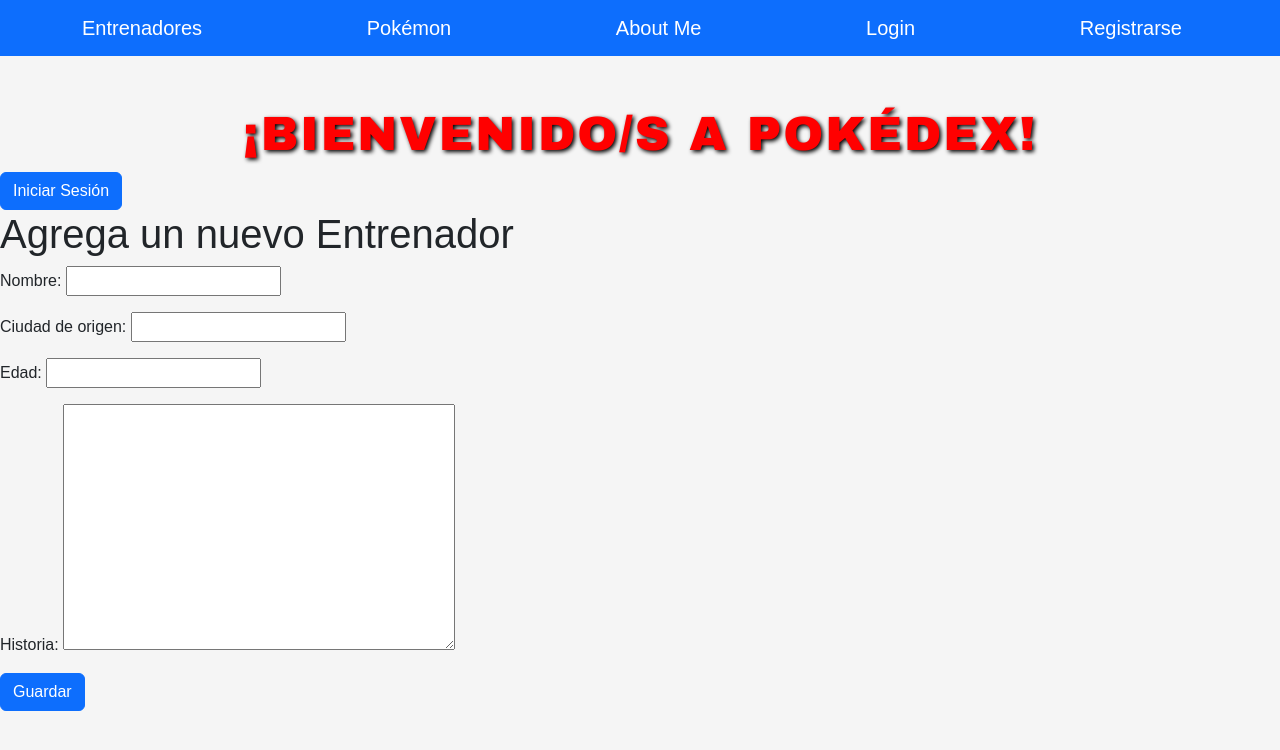
After one commit to Shorsh7/Jorge-Fracalossi-Entrega-Final, a Django app: page /pokedex/entrenador_create/ in a window 1280 px wide. The commit adds this page. Shown: the top 750 px of the page. Run offline with Django 5.2, Linux system fonts and the light colour scheme; some libraries are stand-ins or nearby versions.

Commit message:
add: bootstrap, class Entrenador, navbar, búsqueda

```diff
--- a/project/Pokedex/models.py
+++ b/project/Pokedex/models.py
@@ -3,6 +3,7 @@ from django.db import models
 class Pokemon(models.Model):
     nombre = models.CharField(max_length=200)
     tipo = models.CharField(max_length=200)
+    numero = models.IntegerField(null=True)
     habilidad = models.CharField(max_length=200)
     descripcion = models.TextField()
 
--- /dev/null
+++ b/project/Pokedex/templates/Entrenador/entrenador_create.html
@@ -0,0 +1,17 @@
+{% extends "core/base.html" %}
+
+{% block title %}
+    <h1>Agrega un nuevo Entrenador</h1>
+{% endblock title %}
+
+{% block content %}
+    <h1>Agrega un nuevo Entrenador</h1>
+    {% if error %}
+        <p style="color: blue; font-weight: bold"> ERROR: {{ error }}</p>
+    {% endif %}
+    <form method="post" action="{% url 'Pokedex:entrenador_create' %}">
+        {% csrf_token %}
+        {{ form.as_p }}
+        <button type="submit" class="btn btn-primary">Guardar</button>
+    </form>
+{% endblock content %}
--- a/project/Pokedex/templates/Pokedex/create.html
+++ b/project/Pokedex/templates/Pokemon/pokemon_create.html
@@ -8,7 +8,7 @@
     {% if error %}
         <p style="color: blue; font-weight: bold"> ERROR: {{ error }}</p>
     {% endif %}
-    <form method="post">
+    <form method="post" action="{% url 'Pokedex:pokemon_create' %}">
         {% csrf_token %}
         {{ form.as_p }}
         <button type="submit" class="btn btn-primary">Guardar</button>
--- a/project/Pokedex/views.py
+++ b/project/Pokedex/views.py
@@ -9,32 +9,36 @@ def home(request):
     context = {"pokemons": query}
     return render(request, "Pokedex/index.html", context)
 
+def pokemon_home(request):
+    query = models.Pokemon.objects.all()
+    context = {"pokemons": query}
+    return render(request, "Pokemon/index.html", context)
+
 def pokemon_create(request):
-    if(request.method == "POST"):
+    if request.method == "POST":
         form = PokemonForm(request.POST)
         if form.is_valid():
             form.save()
             return redirect("Pokedex:pokemon_home")
         else:
-            form2 = PokemonForm()
-            return render(request, "Pokemon/pokemon_create.html", {"error": form.errors, "form": form2})
-
-def pokemon_home(request):
-    query = models.Pokemon.objects.all()
-    context = {"pokemons": query}
-    return render(request, "Pokedex/pokedex_home.html", context)
-
-def entrenador_create(request):
-    if(request.method == "POST"):
-        form = EntrenadorForm(request.POST)
-        if form.is_valid():
-            form.save()
-            return redirect("Pokedex:pokemon_home")
-        else:
-            form2 = EntrenadorForm()
-            return render(request, "Pokedex/entrenador_create.html", {"error": form.errors, "form": form2})
+            return render(request, "Pokemon/pokemon_create.html", {"error": form.errors, "form": form})
+    else:
+        form = PokemonForm()
+        return render(request, "Pokemon/pokemon_create.html", {"form": form})
 
 def entrenador_home(request):
     query = models.Entrenador.objects.all()
     context = {"entrenadores": query}
-    return render(request, "Pokedex/entrenador_home.html", context)
+    return render(request, "Entrenador/index.html", context)
+
+def entrenador_create(request):
+    if request.method == "POST":
+        form = EntrenadorForm(request.POST)
+        if form.is_valid():
+            form.save()
+            return redirect("Pokedex:entrenador_home")
+        else:
+            return render(request, "Entrenador/entrenador_create.html", {"error": form.errors, "form": form})
+    else:
+        form = EntrenadorForm()
+    return render(request, "Entrenador/entrenador_create.html", {"form": form})
--- a/project/config/settings.py
+++ b/project/config/settings.py
@@ -39,6 +39,7 @@ INSTALLED_APPS = [
     'django.contrib.staticfiles',
     'core',
     'Pokedex',
+    'bootstrap5',
 ]
 
 MIDDLEWARE = [
--- a/project/config/urls.py
+++ b/project/config/urls.py
@@ -16,8 +16,10 @@ Including another URLconf
 """
 from django.contrib import admin
 from django.urls import path, include
+from core import views
 
 urlpatterns = [
     path('admin/', admin.site.urls),
-    path('', include('core.urls')),
+    path('', views.home),
+    path('pokedex/', include('Pokedex.urls', namespace='pokedex')),
 ]
--- a/project/core/templates/core/base.html
+++ b/project/core/templates/core/base.html
@@ -1,12 +1,50 @@
 <!DOCTYPE html>
 <html lang="es">
 <head>
+    {% load bootstrap5 %}
+    {% bootstrap_css %}
     <meta charset="UTF-8">
-    <link rel="shortcut icon" type="image/x-icon" href="{% static 'core/pokeball.png' %}">
     <meta name="viewport" content="width=device-width, initial-scale=1.0">
-    <title>Proyecto Coderhouse: Pokédex</title>
+    <title>Pokédex: Tu enciclopedia Pokémon online</title>
+    <style>
+        body {
+            font-family: 'Arial', sans-serif;
+            background-color: #f5f5f5;
+        }
+
+        .logo {
+            text-align: center;
+            margin-top: 50px;
+        }
+
+        .logo h1 {
+            font-family: 'Arial Black', sans-serif;
+            font-size: 48px;
+            color: #ff0000;
+            text-transform: uppercase;
+            letter-spacing: 2px;
+            text-shadow: 2px 2px 4px #000000;
+        }
+    </style>
 </head>
 <body>
+    <nav class="navbar navbar-expand-lg navbar-light bg-primary sticky-top">
+        <div class="container">
+            <a class="navbar-brand text-white" href="#">Entrenadores</a>
+            <a class="navbar-brand text-white" href="#">Pokémon</a>
+            <a class="navbar-brand text-white" href="#">About Me</a>
+            <a class="navbar-brand text-white" href="#">Login</a>
+            <a class="navbar-brand text-white" href="#">Registrarse</a>
+        </div>
+    </nav>
+    <div class="logo">
+        <h1>¡Bienvenido/s a Pokédex!</h1>
+    </div>
+    <button class="btn btn-primary">Iniciar Sesión</button>
+    {% block content %}
 
+    {% endblock content %}
+
+    {% bootstrap_javascript %}
 </body>
 </html>
```
Also changed, not shown: project/Pokedex/templates/Entrenador/index.html (added, +13 -0 lines), project/Pokedex/templates/Pokedex/index.html (deleted, +0 -15 lines), project/Pokedex/templates/Pokemon/index.html (added, +12 -0 lines), project/core/templates/core/index.html (+5 -8 lines), project/Pokedex/migrations/0003_pokemon_numero.py (added), project/Pokedex/urls.py (line endings or trailing spaces), project/db.sqlite3.
